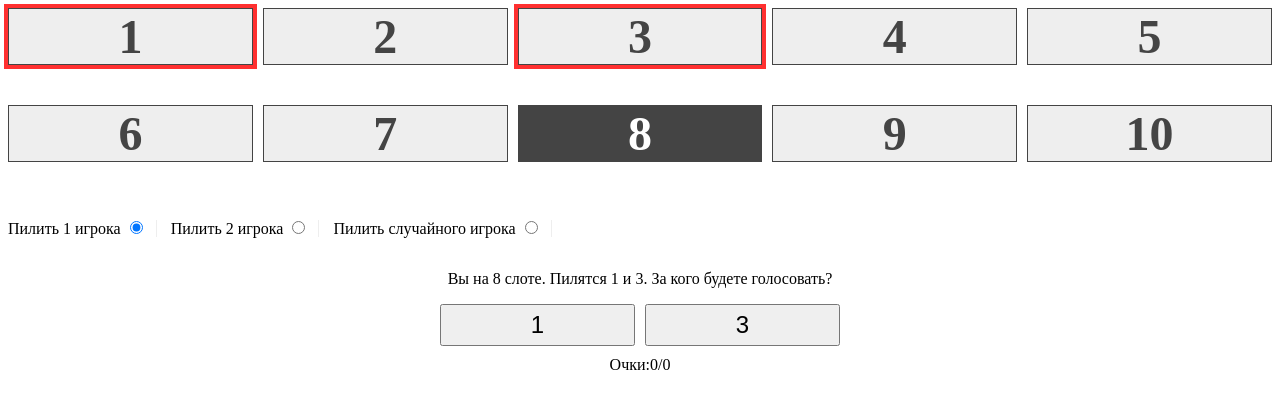
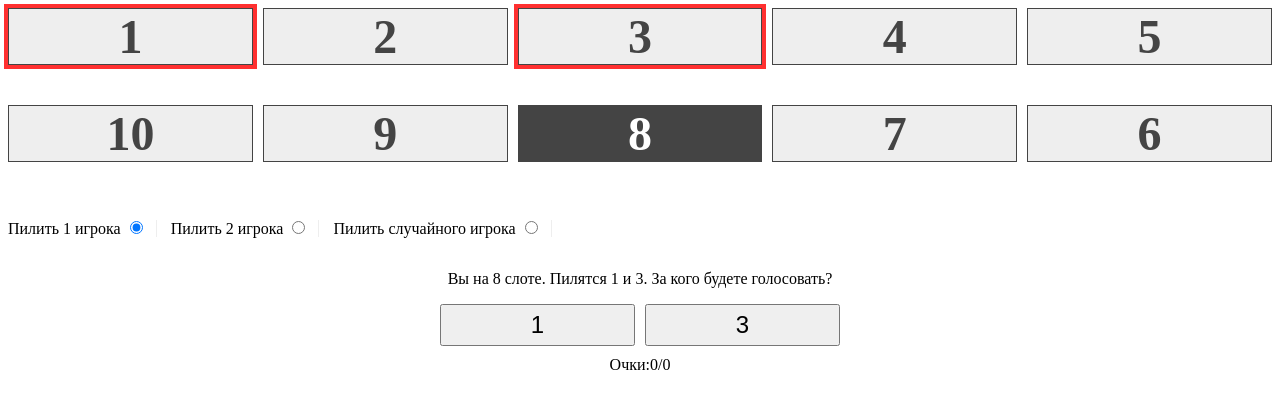
Before and after one commit to wheercool/mafia, a plain HTML site: page split-2-training.html in a window 1280 px wide. Drawn offline with Linux system fonts and the light colour scheme.

Commit message:
Fix table layout

```diff
--- a/split-2-training.html
+++ b/split-2-training.html
@@ -126,7 +126,8 @@
 
     function render() {
       let slots = [];
-      for (let i = 1; i <= 10; i++) {
+      const nums = [1, 2, 3, 4, 5, 10, 9, 8, 7, 6];
+      for (const i of nums) {
         const classes = [];
         const events = [];
         if (selected.includes(i)) {
```
